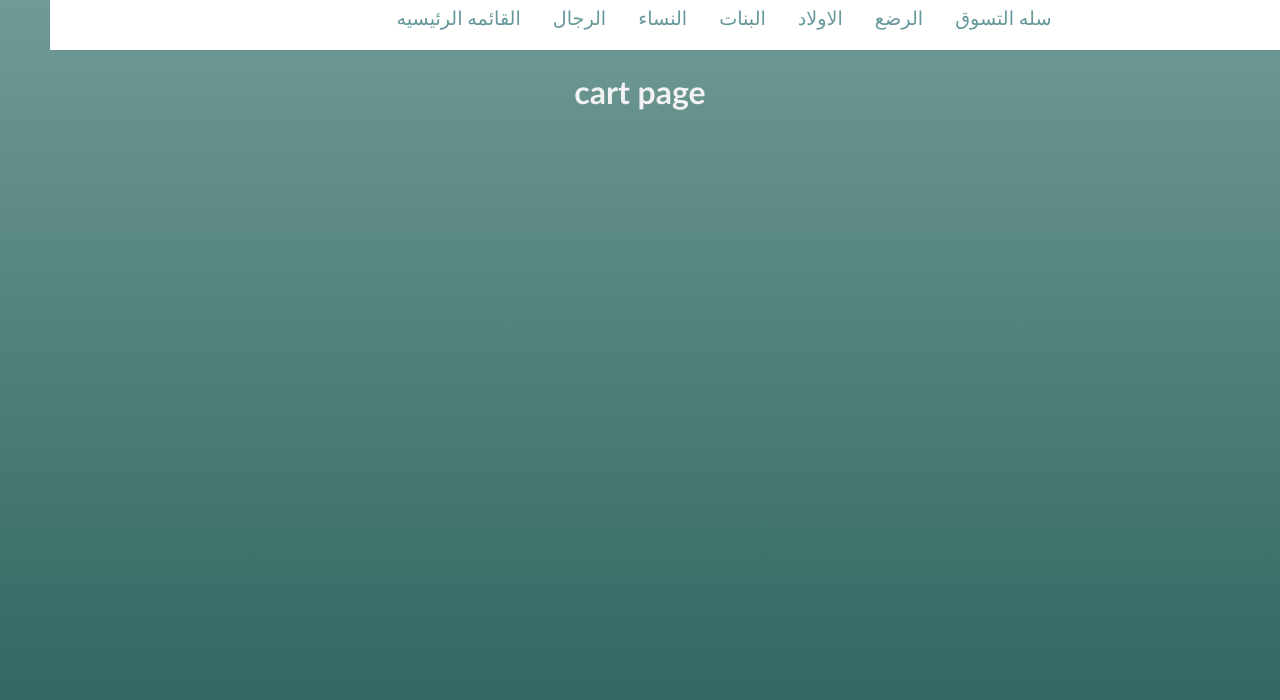
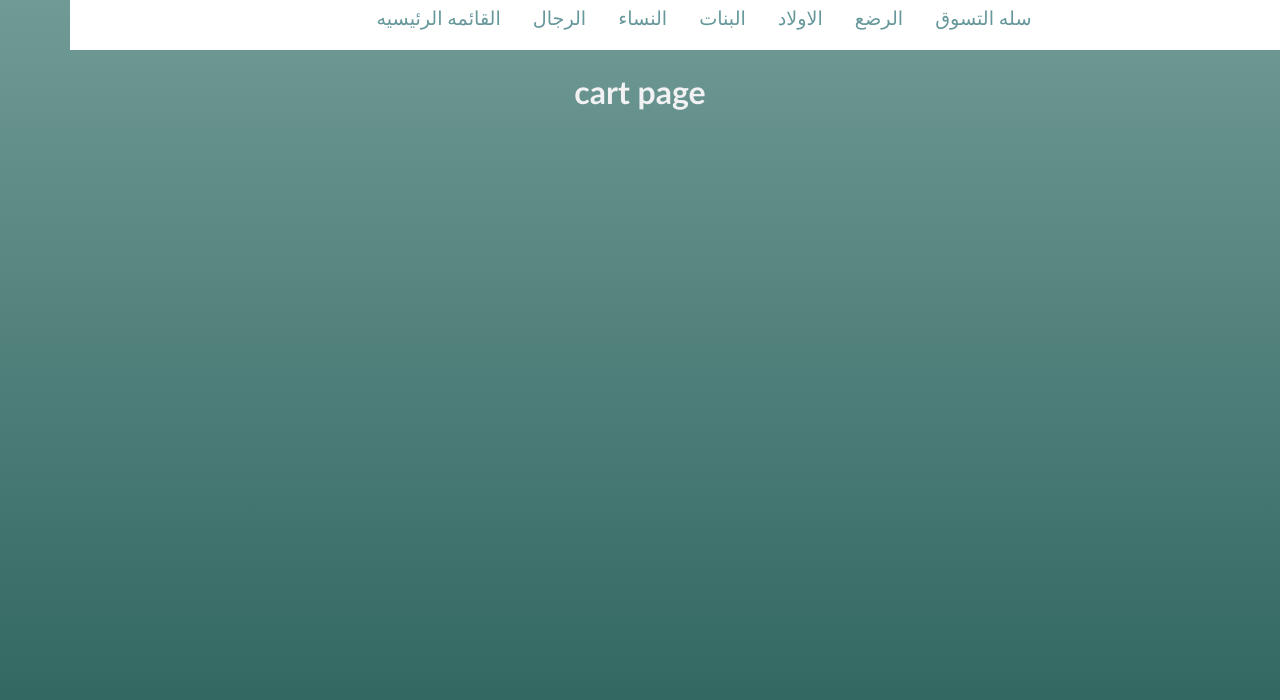
Before and after one commit to Anasshabib30y/shabib-s-store, a plain HTML site: page cart_page/index.html in a window 1280 px wide. Shown: the top 700 px of the page. Drawn offline with Linux system fonts and the light colour scheme.

Commit message:
add padding left

```diff
--- a/cart_page/style.css
+++ b/cart_page/style.css
@@ -8,7 +8,7 @@
     text-align: center;
     justify-self: center;
     text-align: center;
-    padding-left: 40px;
+    padding-left: -100px;
     margin-top: -7.8px;
     /* position: relative;
     right: 70px; */
```
